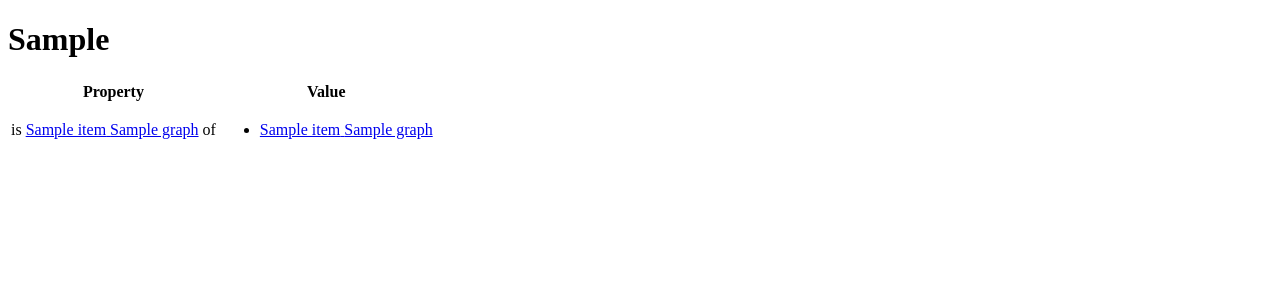
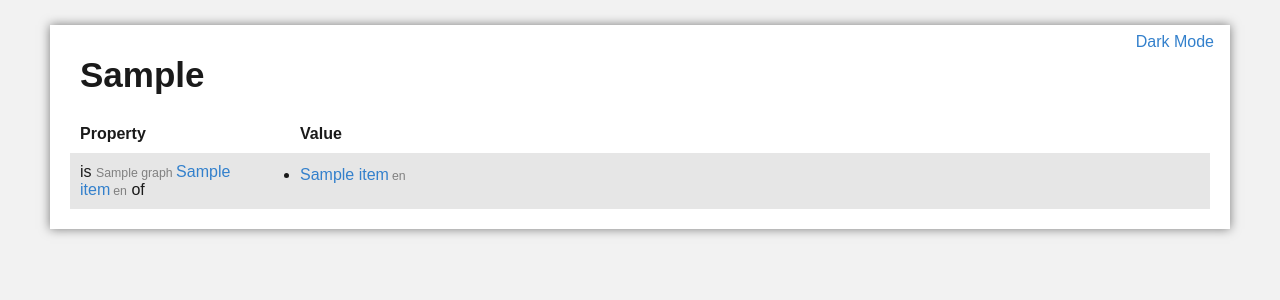
Before and after one commit to lod-pubby/pubby-django, a Django app: template templates/pubby/page.html in a window 1280 px wide. Shown: the top 300 px of the page. Run offline with Django 3.2, Linux system fonts and the light colour scheme; the template is opened without the code that fills it: most values are stand-ins (such as "Sample title", 1, 10 or a date in 2020).

Commit message:
data-transformation improved, some html tweaks, css added
data-transformation:
- graph info added
- less verbose code

html tweaks:
- table.html removed, content into page.html
- split of link.html into predicate.html and object.html to better
handle the data

```diff
--- /dev/null
+++ b/static/pubby/styles.css
@@ -0,0 +1,37 @@
+html { font-family: sans-serif; background: hsl(0, 0%, 95%); color: hsl(0, 0%, 10%);
+  margin: 0; padding: 25px 50px; }
+body { background: white; box-shadow: 0 0 10px rgba(0, 0, 0, 0.5);
+  margin: 0; padding: 20px; position: relative; }
+
+h1 { font-size: 35px; margin: 0; padding: 10px 0 20px 10px; }
+a { color: hsl(210, 60%, 50%); text-decoration: none; }
+a:hover, a:focus, a:active { color: hsl(210, 60%, 25%); text-decoration: underline; }
+
+table { border-spacing: 0; box-sizing: border-box; width: 100%;  }
+table th { text-align: left; padding: 10px; }
+table td { vertical-align: top; padding: 10px; }
+table td ul { margin: 0; padding: 0; list-style: outside; column-width: 400px; }
+table td ul > li { margin: 3px 0; break-inside: avoid; }
+table tr:nth-of-type(even) td { background: hsl(0, 0%, 90%); }
+table tr td:nth-of-type(1) { width: 200px; }
+table td span { white-space: pre-line; }
+
+a.graph { color: gray; font-size: 0.77em; }
+span.count { color: gray; font-size: 0.77em; }
+span[lang]::after { content: attr(lang); color: gray; font-size: 0.77em; padding-left: 3px; }
+a[lang]::after { padding-left: 3px; }
+h1 span[lang]::after { content: none; }
+
+nav { position: absolute; top: 0; right: 0; margin: 0; padding: 0.5em 1em; }
+nav a { margin-left: 1em; }
+nav span.languages { margin-right: 1em; }
+
+html:not(.dark-mode) nav a.switch-mode span.text-for-light { display: none; }
+html.dark-mode nav a.switch-mode span.text-for-dark { display: none; }
+
+html.dark-mode { background: hsl(0, 0%, 16%); color: hsl(0, 0%, 85%); }
+html.dark-mode body { background: hsl(0, 0%, 5%); box-shadow: 0 0 10px rgba(0, 0, 0, 0.5); }
+html.dark-mode a { color: hsl(210, 45%, 60%);  }
+html.dark-mode a:hover, html.dark-mode a:focus, html.dark-mode a:active { color: hsl(210, 100%, 50%); }
+html.dark-mode table tr:nth-of-type(even) td { background: hsl(0, 0%, 7.5%); }
+html.dark-mode a.graph, html.dark-mode span.count { color: gray; }
--- a/templates/pubby/link.html
+++ /dev/null
@@ -1,18 +0,0 @@
-{% if link == "" %}
-  {{label}}
-{% else %}
-  {% if graph %}
-    <a href="{{link}}">
-    {% for item in label %}
-      <span lang="{{item.language}}">{{item}}</span>
-    {% endfor %}
-    </a>
-    <a href="{{graph}}">{{graph}}</a>
-  {% else %}
-    <a href="{{link}}">
-    {% for item in label %}
-      <span lang="{{item.language}}">{{item}}</span>
-    {% endfor %}
-    </a>
-  {% endif %}
-{% endif %}
--- /dev/null
+++ b/templates/pubby/object_link.html
@@ -0,0 +1,13 @@
+{% if object.link == "" %}
+  {{object.label}}
+{% else %}
+    <a href="{{object.link}}">
+      {% for item in object.label %}
+      {% if item.language %}
+      <span lang="{{item.language}}">{{item}}</span>
+      {% else %}
+      <span>{{item}}</span>
+      {% endif %}
+      {% endfor %}
+    </a>
+{% endif %}
--- a/templates/pubby/page.html
+++ b/templates/pubby/page.html
@@ -1,29 +1,44 @@
 <!DOCTYPE html>
+{% load static %}
+
+<link rel="stylesheet" type="text/css" href="{% static 'pubby/styles.css' %}">
+
 <html lang="en">
   <head>
-    <meta charset="UTF-8">
-    <meta name="viewport" content="width=device-width, initial-scale=1.0">
-    <title>{{target_uri}}</title>
+    <!-- <meta charset="UTF-8"> -->
+    <!-- <meta name="viewport" content="width=device-width, initial-scale=1.0"> -->
+    <title>{{resource_uri}}</title>
   </head>
   <body>
-    <h1>{{target_uri}}</h1>
-
-    {% include "pubby/table.html" %}
-
-    <!-- <ul>
-         <li>{{config.projectName}}</li>
-         <li>{{path}}</li>
-         <li>{{request_path}}</li>
-         <li>{{host}}</li>
-         <li>{{port}}</li>
-         <li>{{config.webBase}}</li>
-         <ul>
-         {% for ds in config.dataset %}
-         <li>{{ ds.datasetBase }}</li>
-         {% endfor %}
-         </ul>
-         </ul> -->
-    <!-- <a href="{% url 'pubby:index' %}">Index</a> -->
-
+    <h1>{{resource_uri}}</h1>
+    <nav>
+      <a href="#" class=switch-mode>
+        <span class=text-for-light>Light Mode</span>
+        <span class=text-for-dark>Dark Mode</span>
+      </a>
+    </nav>
+    <table>
+      <tr><th>Property</th><th>Value</th></tr>
+      {% for predicate in sparql_data %}
+      <tr>
+        <td>
+          {% if predicate.is_subject %}
+          {% include "pubby/predicate_link.html" with predicate=predicate %}
+          {% else %}
+          is {% include "pubby/predicate_link.html" with predicate=predicate %} of
+          {% endif %}
+        </td>
+        <td>
+          <ul>
+            {% for object in predicate.objects %}
+            <li>
+              {% include "pubby/object_link.html" with object=object %}
+            </li>
+            {% endfor %}
+          </ul>
+        </td>
+      </tr>
+      {% endfor %}
+    </table>
   </body>
 </html>
--- /dev/null
+++ b/templates/pubby/predicate_link.html
@@ -0,0 +1,17 @@
+{% if predicate.graph %}
+<a class="graph" href="{{predicate.graph.link}}">
+  {{predicate.graph.label}}
+</a>
+{% endif %}
+<a href="{{predicate.link}}">
+  {% for item in predicate.label %}
+  {% if item.language %}
+  <span lang="{{item.language}}">{{item}}</span>
+  {% else %}
+  <span>{{item}}</span>
+  {% endif %}
+  {% endfor %}
+</a>
+{% if predicate.num_objects > 7 %}
+<span class=count>{{predicate.num_objects}}</span>
+{% endif %}
--- a/templates/pubby/table.html
+++ /dev/null
@@ -1,23 +0,0 @@
-<table>
-  <tr><th>Property</th><th>Value</th></tr>
-  {% for predicate in sparql_data %}
-  <tr>
-    <td>
-      {% if predicate.is_subject %}
-        {% include "pubby/link.html" with link=predicate.link label=predicate.label %}
-      {% else %}
-        is {% include "pubby/link.html" with link=predicate.link label=predicate.label %} of
-      {% endif %}
-    </td>
-    <td>
-      <ul>
-        {% for object in predicate.objects %}
-        <li>
-          {% include "pubby/link.html" with link=object.link label=object.label graph=object.graph %}
-        </li>
-        {% endfor %}
-      </ul>
-    </td>
-  </tr>
-  {% endfor %}
-</table>
```
Also changed, not shown: views.py (+36 -39 lines).
